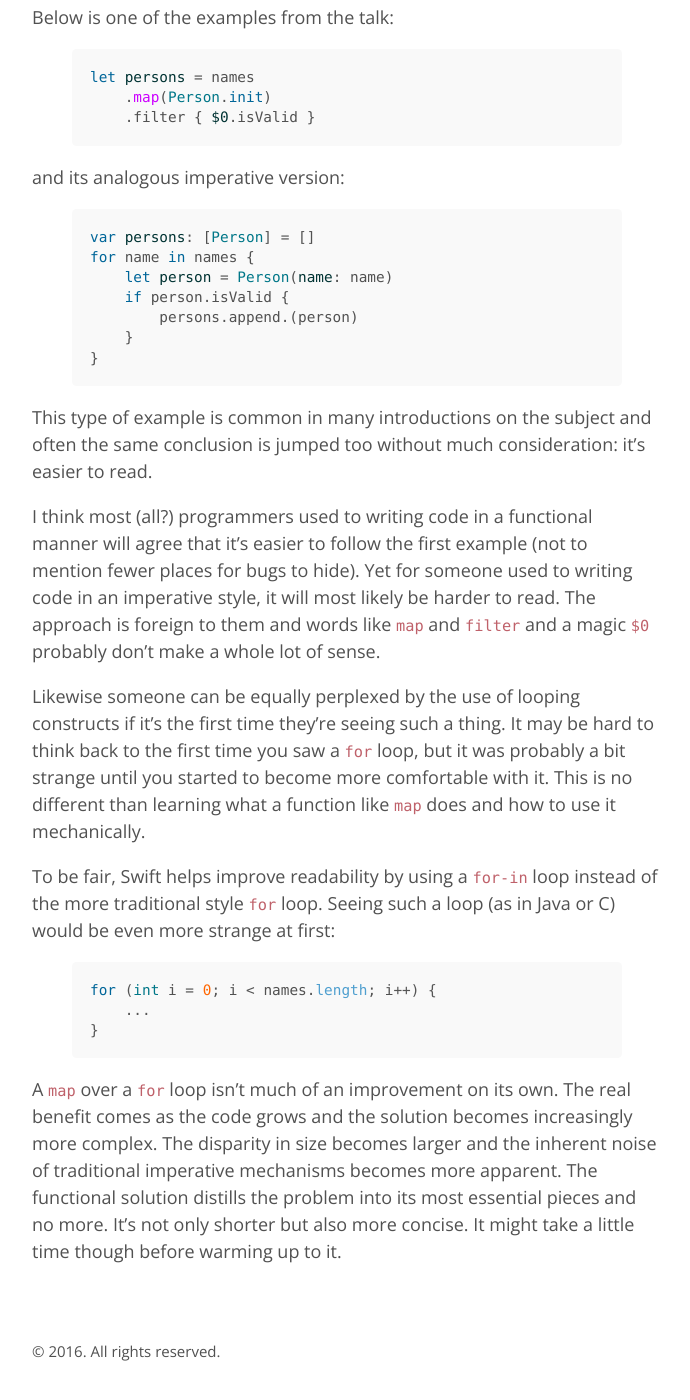
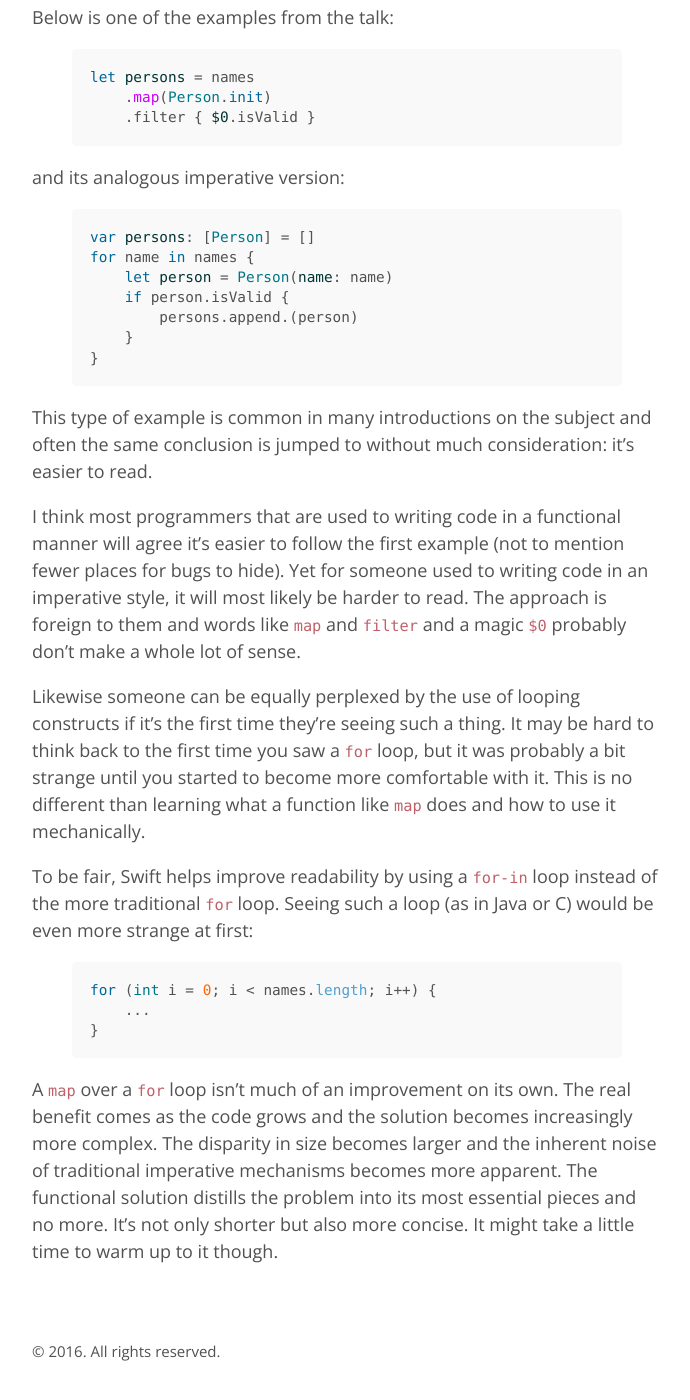
Before and after one commit to jpetitto/jpetitto.github.io, a Jekyll site: the page built from _posts/2016-12-01-imperative-code-easier-read.md, in a window 1280 px wide and 1400 px high, scrolled down 385 px. Shown: the whole window, without its empty margins (293-983 px from the left). Built offline with Jekyll 4.4.1, drawn with Linux system fonts in a browser that asks for light colours; comment, search, counter and statistics services are not loaded.

Commit message:
Fix some typos in blog article

```diff
--- a/_posts/2016-12-01-imperative-code-easier-read.md
+++ b/_posts/2016-12-01-imperative-code-easier-read.md
@@ -28,13 +28,13 @@ for name in names {
 }
 {% endhighlight %}
 
-This type of example is common in many introductions on the subject and often the same conclusion is jumped too without much consideration: it's easier to read.
+This type of example is common in many introductions on the subject and often the same conclusion is jumped to without much consideration: it's easier to read.
 
-I think most (all?) programmers used to writing code in a functional manner will agree that it's easier to follow the first example (not to mention fewer places for bugs to hide). Yet for someone used to writing code in an imperative style, it will most likely be harder to read. The approach is foreign to them and words like `map` and `filter` and a magic `$0` probably don't make a whole lot of sense.
+I think most programmers that are used to writing code in a functional manner will agree it's easier to follow the first example (not to mention fewer places for bugs to hide). Yet for someone used to writing code in an imperative style, it will most likely be harder to read. The approach is foreign to them and words like `map` and `filter` and a magic `$0` probably don't make a whole lot of sense.
 
 Likewise someone can be equally perplexed by the use of looping constructs if it's the first time they're seeing such a thing. It may be hard to think back to the first time you saw a `for` loop, but it was probably a bit strange until you started to become more comfortable with it. This is no different than learning what a function like `map` does and how to use it mechanically.
 
-To be fair, Swift helps improve readability by using a `for-in` loop instead of the more traditional style `for` loop. Seeing such a loop (as in Java or C) would be even more strange at first:
+To be fair, Swift helps improve readability by using a `for-in` loop instead of the more traditional `for` loop. Seeing such a loop (as in Java or C) would be even more strange at first:
 
 {% highlight java %}
 for (int i = 0; i < names.length; i++) {
@@ -42,4 +42,4 @@ for (int i = 0; i < names.length; i++) {
 }
 {% endhighlight %}
 
-A `map` over a `for` loop isn't much of an improvement on its own. The real benefit comes as the code grows and the solution becomes increasingly more complex. The disparity in size becomes larger and the inherent noise of traditional imperative mechanisms becomes more apparent. The functional solution distills the problem into its most essential pieces and no more. It's not only shorter but also more concise. It might take a little time though before warming up to it.
+A `map` over a `for` loop isn't much of an improvement on its own. The real benefit comes as the code grows and the solution becomes increasingly more complex. The disparity in size becomes larger and the inherent noise of traditional imperative mechanisms becomes more apparent. The functional solution distills the problem into its most essential pieces and no more. It's not only shorter but also more concise. It might take a little time to warm up to it though.
```
